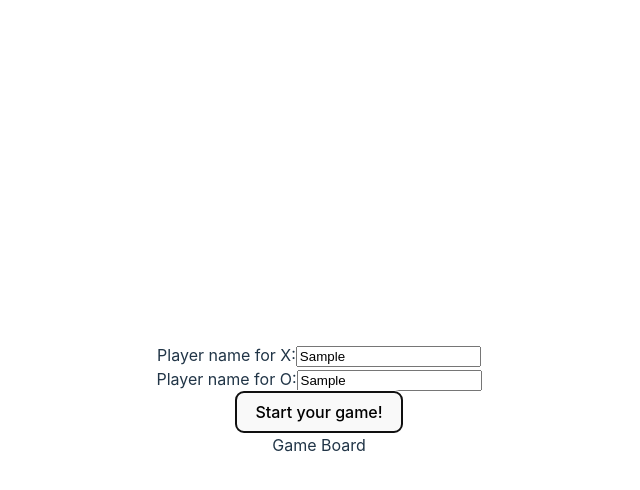
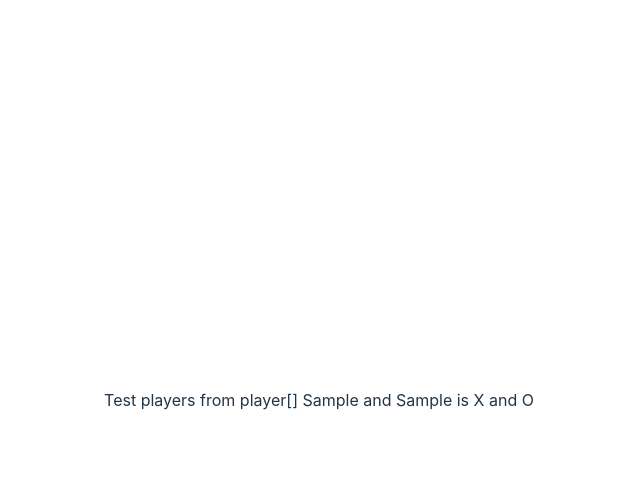
Before and after one commit to davidstalgren/tic-tac-toe-Vue, a Vue app: page / in a window 1280 px wide. Both pictures are taken after typing "Sample", "Sample" into the empty fields and a click on the button "Start your game!". Shown: the top 490 px of the page, without its empty margins (321-961 px from the left). Built offline with nearby package versions, Linux system fonts and the light colour scheme.

Commit message:
add stateOfTheGame and function to add the players

```diff
--- a/src/components/GameBoard.vue
+++ b/src/components/GameBoard.vue
@@ -1,13 +1,33 @@
 <script setup lang="ts">
+import { ref } from 'vue';
 import AddPlayersForm from './AddPlayersForm.vue';
+import { IStateOfTheGame } from '../models/IStateOfTheGame';
+import { Player } from '../models/Player';
 
-console.log('from gameboard component');
+const stateOfTheGame = ref<IStateOfTheGame>({
+    players: [],
+    board: ['', '', '', '', '', '', '', '', ''],
+    playerTurn: 'X',
+    gameStarted: false
+});
+
+function addNewPlayers(newPlayers: string[]) {
+    console.log('from function addNewPlayers', newPlayers[0] + ' ' + newPlayers[1]);
+    stateOfTheGame.value.players.push(new Player(newPlayers[0], 'X', false));
+    stateOfTheGame.value.players.push(new Player(newPlayers[1], 'O', false));
+    stateOfTheGame.value.gameStarted = true;
+}
+
 </script>
 
 <template>
-    <AddPlayersForm/>
-    <div>Game Board</div>
+    <AddPlayersForm v-if="!stateOfTheGame.gameStarted" @addNewPlayers="addNewPlayers"></AddPlayersForm>
 
+    <div v-if="stateOfTheGame.gameStarted">
+        <p>
+            Test players from player[] {{ stateOfTheGame.players[0].name }} and {{ stateOfTheGame.players[1].name }} is {{ stateOfTheGame.players[0].symbol }} and {{ stateOfTheGame.players[1].symbol }}
+        </p>
+    </div>
 </template>
 
 <style scoped>
```
